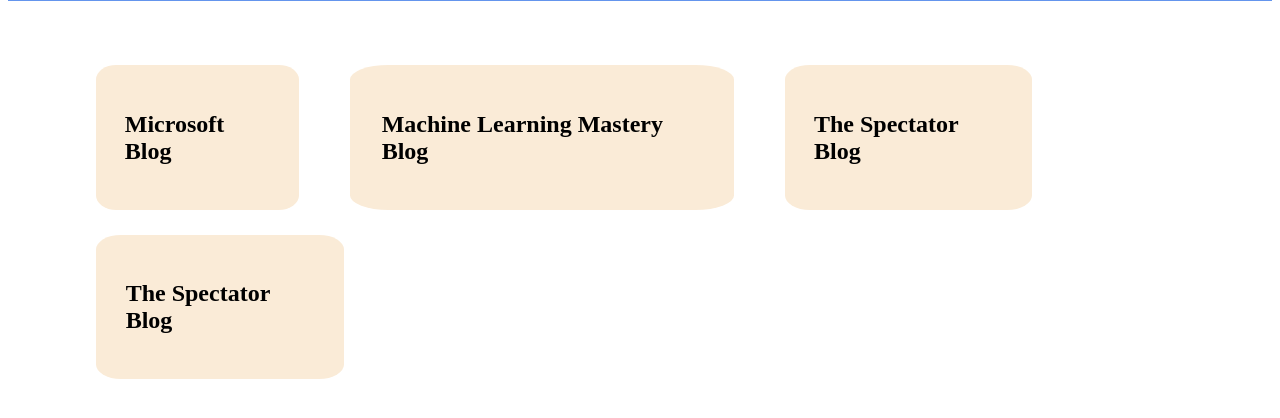
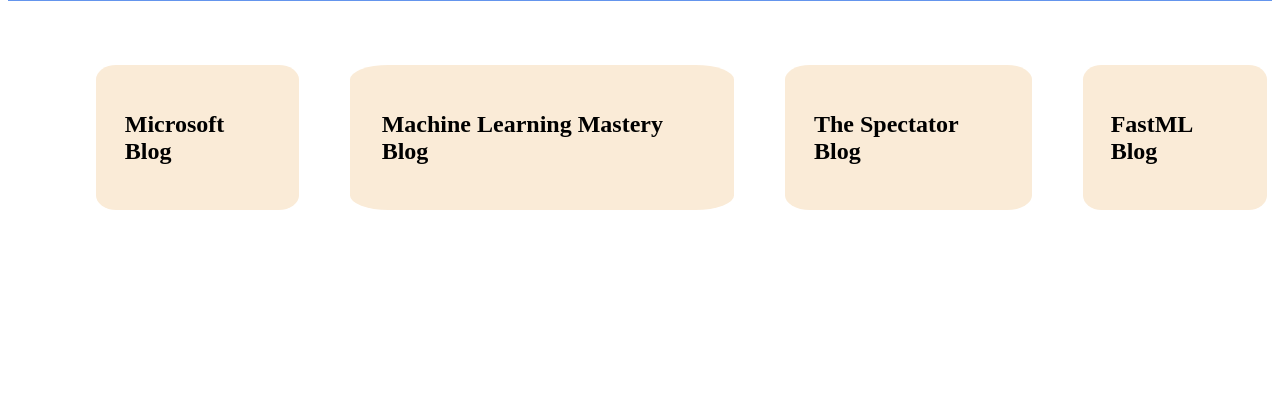
Before and after one commit to hardymunjal/Content_Aggregator_Django_Server, a Django app: template server/webview/templates/index.html in a window 1280 px wide. Shown: the part 62-480 px from the top of the page. Run offline with Django 3.2, Linux system fonts and the light colour scheme; the template is opened without the code that fills it, so the values that code supplies are empty; parts of the project's set-up code (start-up, migrations or seed data) failed here and were passed over.

Commit message:
Added fastml blog

```diff
--- a/server/webview/templates/index.html
+++ b/server/webview/templates/index.html
@@ -42,7 +42,7 @@
             </ul>
         </div>
         <div id="fastml_container" class="bc">
-            <h2>The Spectator Blog</h2>
+            <h2>FastML Blog</h2>
             <ul>
                 {% for f in fastml %}
                 <li>
```
Also changed, not shown: server/static_assets/images/webpage_view.PNG.
